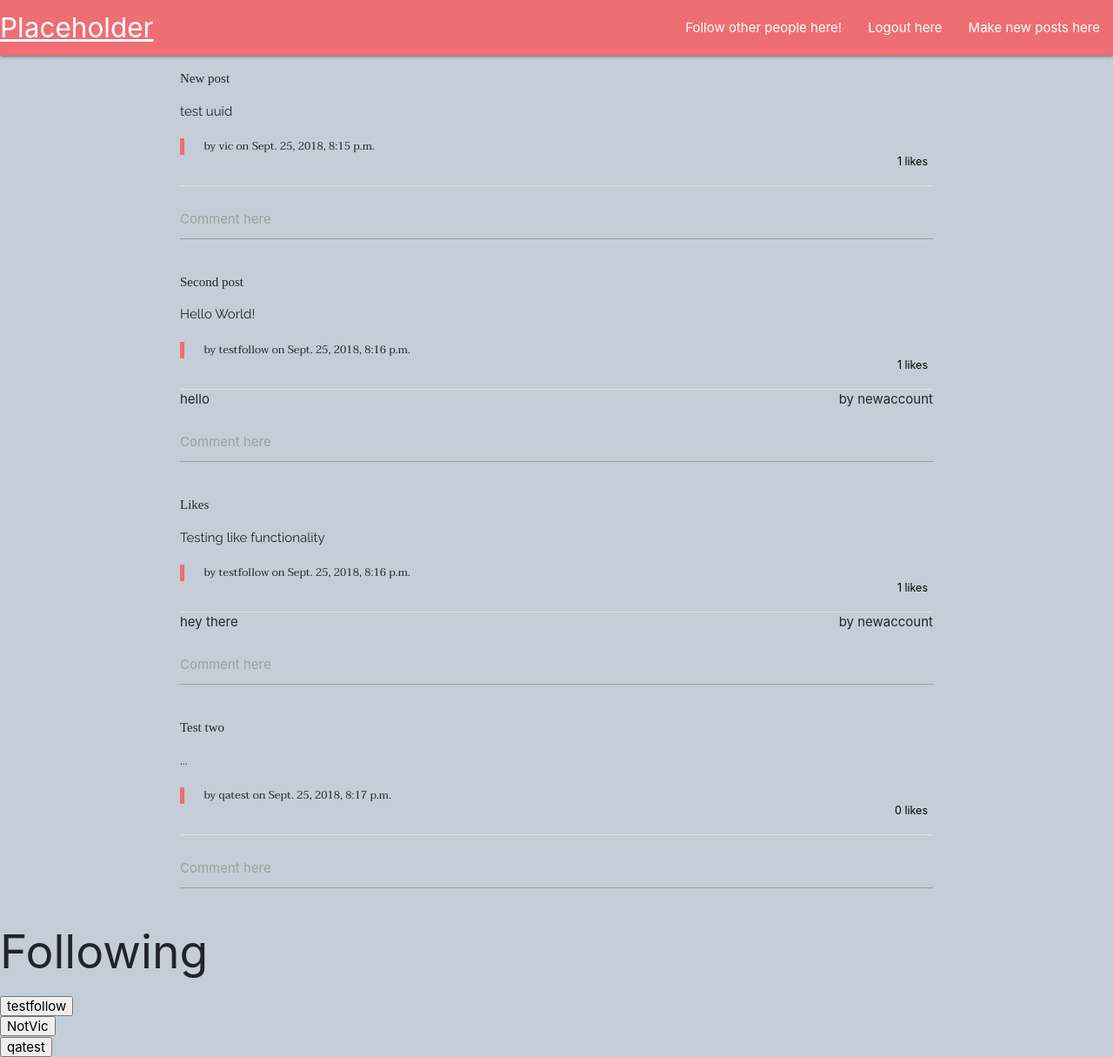
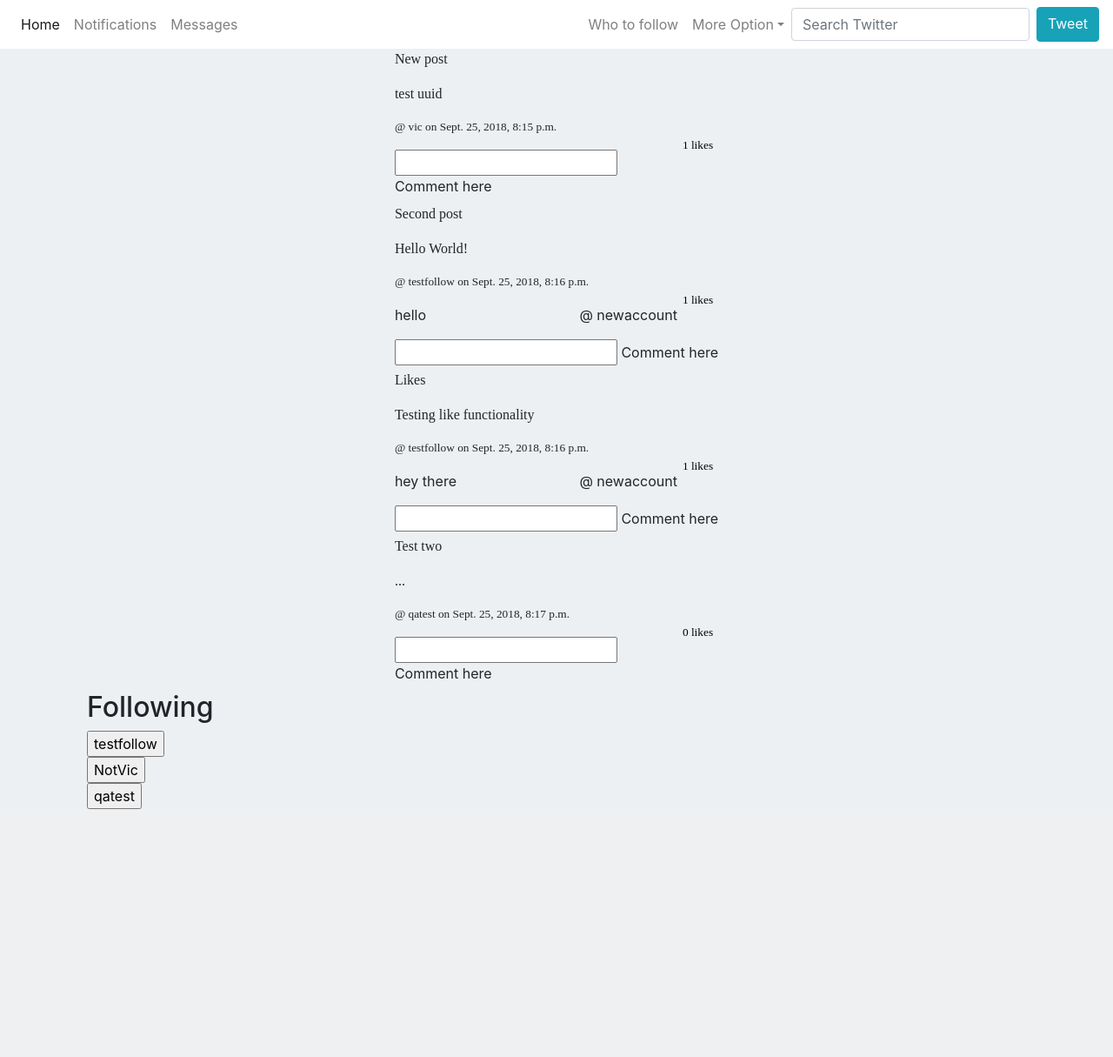
Before and after one commit to DataLabPSU/Social-Network-Analysis, a Django app: page / in a window 1280 px wide. Shown: the whole page at 87% size. After the commit the page ends 930 px from the top, so only its background shows below. Run offline with Django 3.2, Linux system fonts and the light colour scheme; a user stored in the database is signed in; data comes from the database, SQL or seed files in the repository; both versions use the stored data as it was after the commit; some libraries are stand-ins or nearby versions; some web fonts are replaced.

Commit message:
Fixed navbar and indented some code for better reading

```diff
--- a/twitterclone/templates/twitterclone/base_generic.html
+++ b/twitterclone/templates/twitterclone/base_generic.html
@@ -1,29 +1,24 @@
-<!DOCTYPE html>
-<html lang='en'>
+<!doctype html>
+<html lang="en">
     <head>
-<meta charset='utf-8'>
-<meta name='viewport' content='width=device-width, initial_scale=1, shrink-to-fit=no'>
-<!-- bootstrap css --!>
-<link href="https://fonts.googleapis.com/css?family=Notable|Raleway|Taviraj" rel="stylesheet">
-<link rel="stylesheet" href="https://stackpath.bootstrapcdn.com/bootstrap/4.1.3/css/bootstrap.min.css" integrity="sha384-MCw98/SFnGE8fJT3GXwEOngsV7Zt27NXFoaoApmYm81iuXoPkFOJwJ8ERdknLPMO" crossorigin="anonymous">
-      <!--Import Google Icon Font-->
-<link href="https://fonts.googleapis.com/icon?family=Material+Icons" rel="stylesheet">
-      <!--Import materialize.css-->
-<link rel="stylesheet" href="https://cdnjs.cloudflare.com/ajax/libs/materialize/1.0.0/css/materialize.min.css">
-      <!--Let browser know website is optimized for mobile-->
-<meta name="viewport" content="width=device-width, initial-scale=1.0"/>
+    	<!-- Required meta tags -->
+    	<meta charset="utf-8">
+    	<meta name="viewport" content="width=device-width, initial-scale=1, shrink-to-fit=no">
 
+    	<!-- Bootstrap CSS -->
+    	<link rel="stylesheet" href="https://maxcdn.bootstrapcdn.com/bootstrap/4.0.0/css/bootstrap.min.css" integrity="sha384-Gn5384xqQ1aoWXA+058RXPxPg6fy4IWvTNh0E263XmFcJlSAwiGgFAW/dAiS6JXm" crossorigin="anonymous">
+         <link href="custom.css" rel="stylesheet">
 		{% block title %} <title> Temporary placeholder </title> {% endblock %}
 	</head>
 
-<body style='background-color:#c5ced6;'>
+	<body style='background-color:#edf0f2;'>
 		{% block content %}
 		{% endblock %}
 
-<!-- Js for bootstrap --!>
-<script src="https://code.jquery.com/jquery-3.3.1.slim.min.js" integrity="sha384-q8i/X+965DzO0rT7abK41JStQIAqVgRVzpbzo5smXKp4YfRvH+8abtTE1Pi6jizo" crossorigin="anonymous"></script>
-<script src="https://cdnjs.cloudflare.com/ajax/libs/popper.js/1.14.3/umd/popper.min.js" integrity="sha384-ZMP7rVo3mIykV+2+9J3UJ46jBk0WLaUAdn689aCwoqbBJiSnjAK/l8WvCWPIPm49" crossorigin="anonymous"></script>
-<script src="https://stackpath.bootstrapcdn.com/bootstrap/4.1.3/js/bootstrap.min.js" integrity="sha384-ChfqqxuZUCnJSK3+MXmPNIyE6ZbWh2IMqE241rYiqJxyMiZ6OW/JmZQ5stwEULTy" crossorigin="anonymous"></script>
-<script src="https://cdnjs.cloudflare.com/ajax/libs/materialize/1.0.0/js/materialize.min.js"></script>
+    	<!-- Optional JavaScript -->
+    	<!-- jQuery first, then Popper.js, then Bootstrap JS -->
+    	<script src="https://code.jquery.com/jquery-3.2.1.slim.min.js" integrity="sha384-KJ3o2DKtIkvYIK3UENzmM7KCkRr/rE9/Qpg6aAZGJwFDMVNA/GpGFF93hXpG5KkN" crossorigin="anonymous"></script>
+    	<script src="https://cdnjs.cloudflare.com/ajax/libs/popper.js/1.12.9/umd/popper.min.js" integrity="sha384-ApNbgh9B+Y1QKtv3Rn7W3mgPxhU9K/ScQsAP7hUibX39j7fakFPskvXusvfa0b4Q" crossorigin="anonymous"></script>
+    	<script src="https://maxcdn.bootstrapcdn.com/bootstrap/4.0.0/js/bootstrap.min.js" integrity="sha384-JZR6Spejh4U02d8jOt6vLEHfe/JQGiRRSQQxSfFWpi1MquVdAyjUar5+76PVCmYl" crossorigin="anonymous"></script>
 	</body>
 </html>
--- a/twitterclone/templates/twitterclone/home.html
+++ b/twitterclone/templates/twitterclone/home.html
@@ -1,32 +1,59 @@
 {%extends './base_generic.html' %}
 {%block content%}
-<nav>
-<div class='nav-wrapper'>
-<a href='#' class='brand-logo'>Placeholder</a>
-<ul id='nav-mobile' class='right hide-on-med-and-down'>
-<li><a href="/follow/"> Follow other people here! </a></li>
+<nav class="navbar sticky-top navbar-expand-lg navbar-light" style="background-color: #fff;">
+	<div class="navbar-collapse collapse justify-content-between">
+    	<ul class="navbar-nav mr-auto">
+    			<li class="nav-item active">
+    				<a class="nav-link" href="#">Home</a>
+    			</li>
     			<li>
-<a href="/logout/"> Logout here </a>
-</li><li>
-<a href = "/create/"> Make new posts here </a>
+    				<a class="nav-link" href="#">Notifications</a>
+    			</li>
+    			<li>
+    				<a class="nav-link" href="#">Messages</a>
     			</li>
     	</ul>
+    	<ul class="navbar-nav">
+				<li class="nav-item">
+					<a class="nav-link" href="/follow/"> Who to follow </a>
+				</li>
+				<li class="nav-item dropdown">
+					<a class="nav-link dropdown-toggle" href="#" id="navbarDropdownMenuLink" data-toggle="dropdown" aria-haspopup="true" aria-expanded="false">More Option</a>
+					<div class="dropdown-menu" aria-labelledby="navbarDropdownMenuLink">
+						<a class="dropdown-item" href="/create/">Profile</a>
+						<a class="dropdown-item" href="#">Settings</a>
+						<a class="dropdown-item" href="/logout/">Logout</a>
+					</div>
+				</li>
+				 <form class="form-inline">
+    			<input class="form-control mr-sm-2" type="search" placeholder="Search Twitter" aria-label="Search">
+
+  				</form>
+				<a class="btn btn-info" href="/create/" role="button">Tweet</a>
+			</ul>
+		</div>
 	</div>
 </nav>
+
 <div class='container'>
+	<div class="row justify-content-md-center">
+		<div class="col-md-auto">
 		{% for eachpost in posts %}
-<div class='section'>
 			<p style='font-family:Notable,sans-seriff;'> {{eachpost.title}} </p>
 			<p style='font-family:Raleway,sans-seriff;'> {{eachpost.text}}</p>
-<blockquote style='font-family:Taviraj,seriff;font-size:smaller;'> by {{eachpost.author}} on {{eachpost.created_date}}<form action='' method='post'>
+			<blockquote style='font-family:Taviraj,seriff;font-size:smaller;'> @ {{eachpost.author}} on {{eachpost.created_date}}<form action='' method='post'>
 			{%csrf_token%}
 			<button type='submit' name ='unique' value={{eachpost.id}}  style='float:right;margin:0;background:none;border:none;'>{{eachpost.likes}} likes</button></blockquote>
 			</form>
-</div>
-<div class='divider'></div>
+
+
+
+
 		{% for comment in comments%}
 		{% if comment.post == eachpost%}
-<p> {{comment.text}} <span style='float:right;'>by {{comment.author}}</span> </p>
+		<p> {{comment.text}}
+			<span style='float:right;'>@ {{comment.author}}</span>
+		</p>
 
 		{% endif %}
 		{% endfor%}
@@ -40,6 +67,10 @@
 		</form>
 		{% endfor %}
 		</div>
+
+		</div>
+
+		<div class="col col-lg-2">
 		<h2> Following </h2>
 		{% for follower in FOLLOWING%}
 		<form action='' method='post'>
@@ -48,3 +79,6 @@
 		</form>
 		{% endfor%}
 		{%endblock%}
+		</div>
+	</div>
+</div>
```
Also changed, not shown: db.sqlite3. Lines whose indentation alone changed are shown as unchanged.
